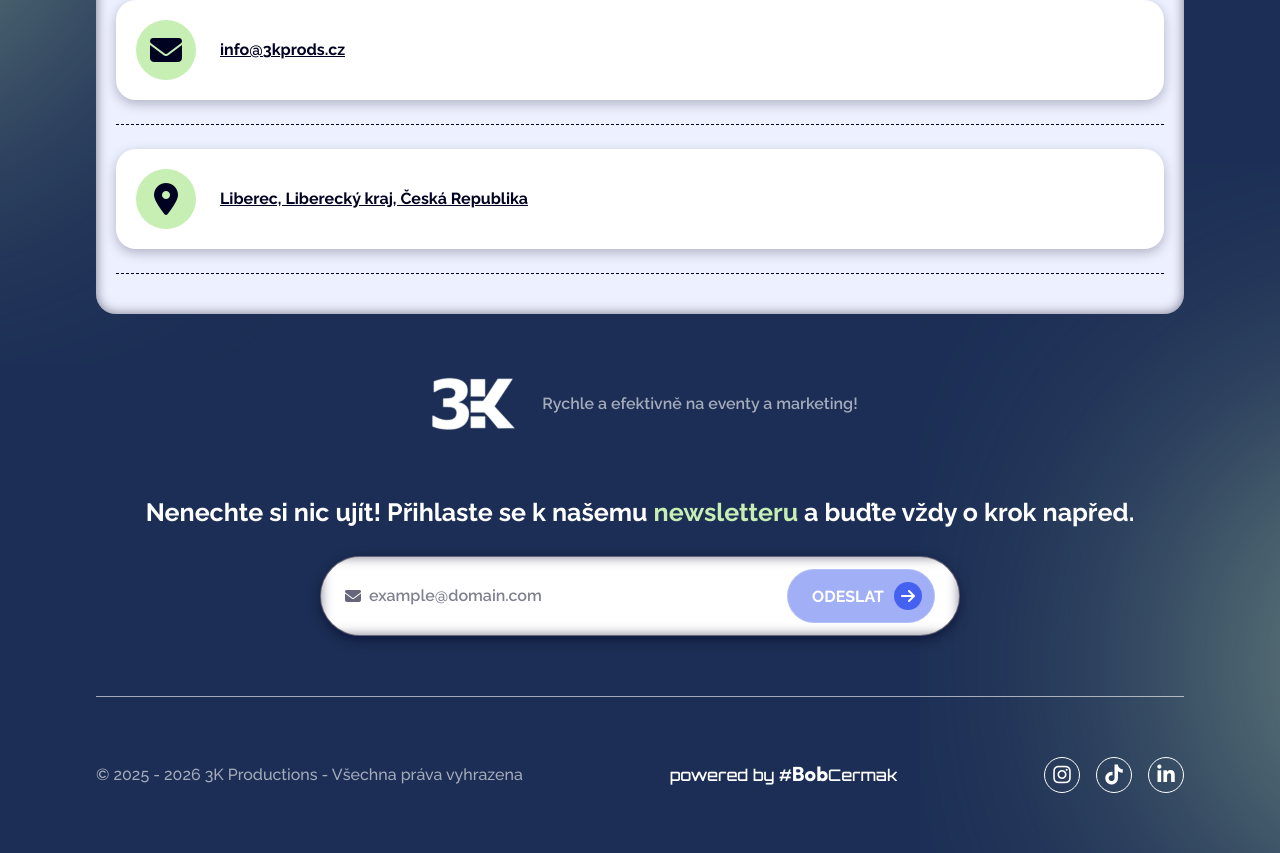
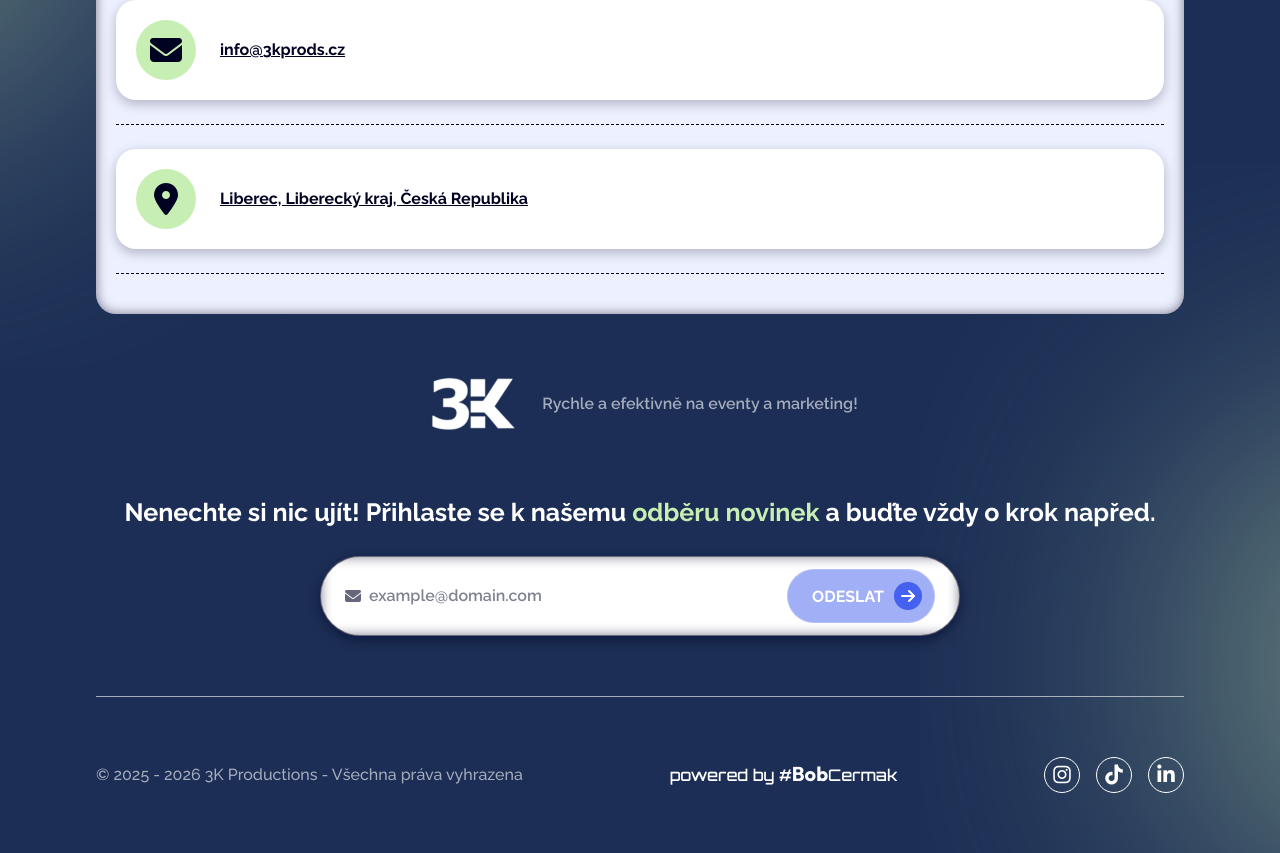
Before and after one commit to bobcermak/3kprods.cz, a Next.js app: page / in a window 1280 px wide. Shown: the part 5264-6117 px from the top of the page. Built offline with nearby package versions, Linux system fonts and the light colour scheme; no server answers.

Commit message:
fix: Update newsletter subscription text for clarity

```diff
--- a/components/layout/footer/Footer.tsx
+++ b/components/layout/footer/Footer.tsx
@@ -46,7 +46,7 @@ const Footer = () => {
                         <H3 size="text-body" weight="font-semibold" case="lowercase" className="text-white/60"><span className="uppercase">R</span>ychle a efektivně na eventy a marketing!</H3>
                     </div>
                     <div className="mt-10">
-                        <P color="text-white" size="text-sub" weight="font-bold" className="stablet:text-center laptop:text-left">Nenechte si nic ujít! Přihlaste se k našemu <span className="text-green">newsletteru</span> a buďte vždy o krok napřed.</P>
+                        <P color="text-white" size="text-sub" weight="font-bold" className="stablet:text-center laptop:text-left">Nenechte si nic ujít! Přihlaste se k našemu <span className="text-green">odběru novinek</span> a buďte vždy o krok napřed.</P>
                         <NewsletterForm icon={<i className="fa-solid fa-envelope text-dark/60"></i>} placeholder="example@domain.com" className="mt-6"/>
                     </div>
                 </div>
```
